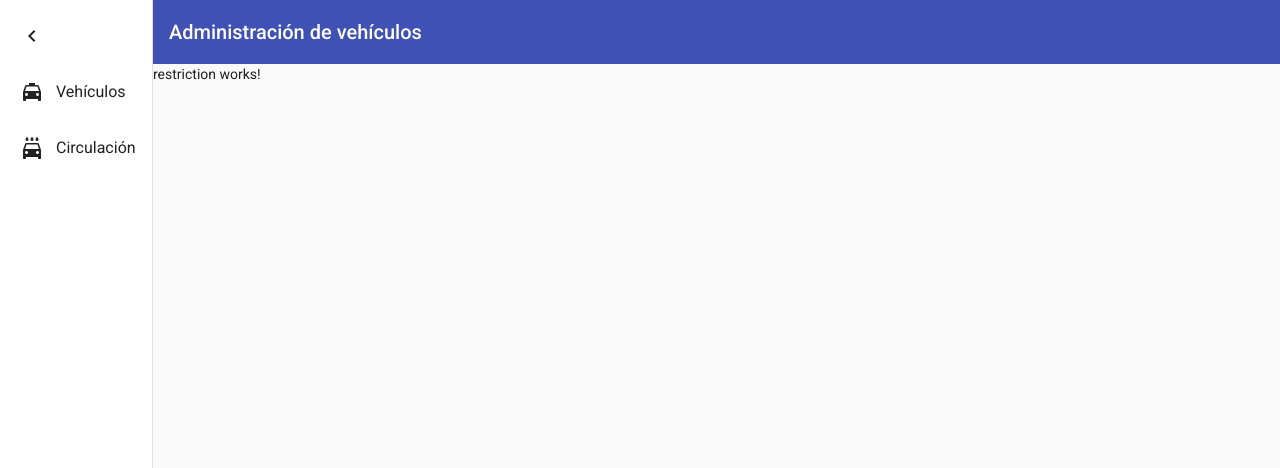
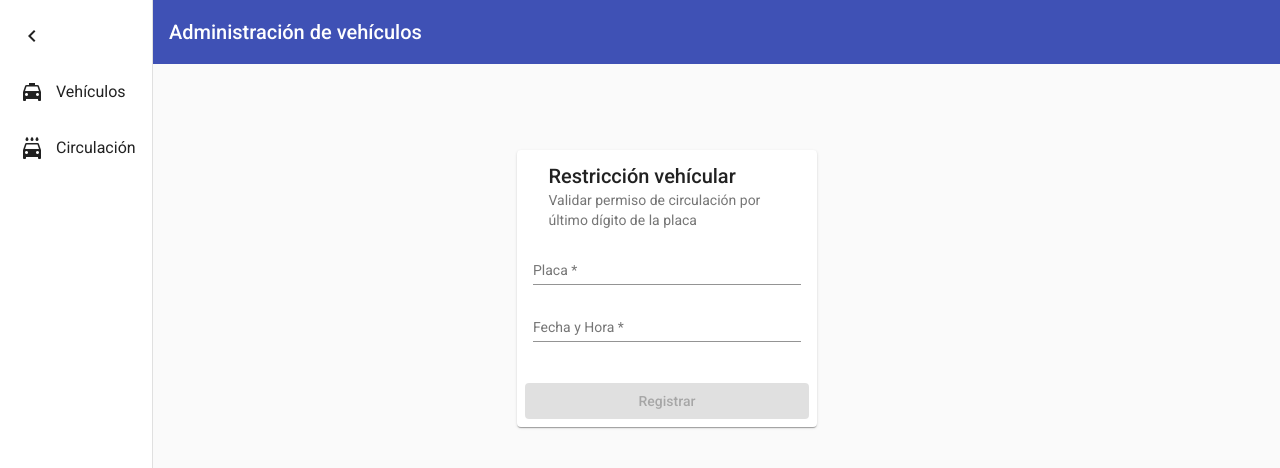
Before and after one commit to DanielLincangoGH/ctrlplus-vehicle-circulation-web, an Angular app: page /circulation/restriction in a window 1280 px wide. Shown: the top 468 px of the page. Built offline with nearby package versions, Linux system fonts and the light colour scheme.

Commit message:
Init circular restriction form

```diff
--- a/src/app/pages/circulation/component/restriction/restriction.component.html
+++ b/src/app/pages/circulation/component/restriction/restriction.component.html
@@ -1 +1,41 @@
-<p>restriction works!</p>
+<form
+  [formGroup]="registrationForm"
+  (ngSubmit)="onEvaluateRestriction()"
+  class="form-container"
+>
+  <mat-card>
+    <mat-card-header>
+      <mat-card-title>Restricción vehícular</mat-card-title>
+      <mat-card-subtitle
+        >Validar permiso de circulación por último dígito de la
+        placa</mat-card-subtitle
+      >
+    </mat-card-header>
+    <mat-card-content>
+      <mat-form-field class="full-width">
+        <mat-label>Placa</mat-label>
+        <input formControlName="plateId" matInput placeholder="Ej. PPP-001" />
+      </mat-form-field>
+
+      <mat-form-field class="full-width">
+        <mat-label>Fecha y Hora</mat-label>
+        <input
+          formControlName="evaluationDate"
+          matInput
+          placeholder="Ej. 2022-14-08"
+        />
+      </mat-form-field>
+    </mat-card-content>
+    <mat-card-actions>
+      <button
+        mat-raised-button
+        color="primary"
+        class="full-width"
+        type="submit"
+        [disabled]="registrationForm.invalid"
+      >
+        Registrar
+      </button>
+    </mat-card-actions>
+  </mat-card>
+</form>
--- a/src/app/pages/circulation/component/restriction/restriction.component.scss
+++ b/src/app/pages/circulation/component/restriction/restriction.component.scss
@@ -0,0 +1,16 @@
+.full-width {
+  width: 100%;
+}
+
+.top-padding {
+  padding-top: 3px;
+}
+
+.form-container {
+  position: absolute;
+  top: 200px;
+  left: calc(50% - 150px);
+  margin-top: -50px;
+  margin-left: -50px;
+  width: 300px;
+}
--- a/src/app/pages/circulation/component/restriction/restriction.component.ts
+++ b/src/app/pages/circulation/component/restriction/restriction.component.ts
@@ -1,15 +1,21 @@
 import { Component, OnInit } from '@angular/core';
+import { FormBuilder, FormGroup, Validators } from '@angular/forms';
+import { MatSnackBar } from '@angular/material/snack-bar';
 
 @Component({
   selector: 'app-restriction',
   templateUrl: './restriction.component.html',
-  styleUrls: ['./restriction.component.scss']
+  styleUrls: ['./restriction.component.scss'],
 })
 export class RestrictionComponent implements OnInit {
+  constructor(private fb: FormBuilder, private snackBar: MatSnackBar) {}
 
-  constructor() { }
+  registrationForm: FormGroup = this.fb.group({
+    plateId: ['', Validators.required],
+    evaluationDate: ['', Validators.required],
+  });
 
-  ngOnInit(): void {
-  }
+  ngOnInit(): void {}
 
+  onEvaluateRestriction() {}
 }
```
Also changed, not shown: src/app/pages/circulation/circulation.module.ts (+8 -7 lines).
